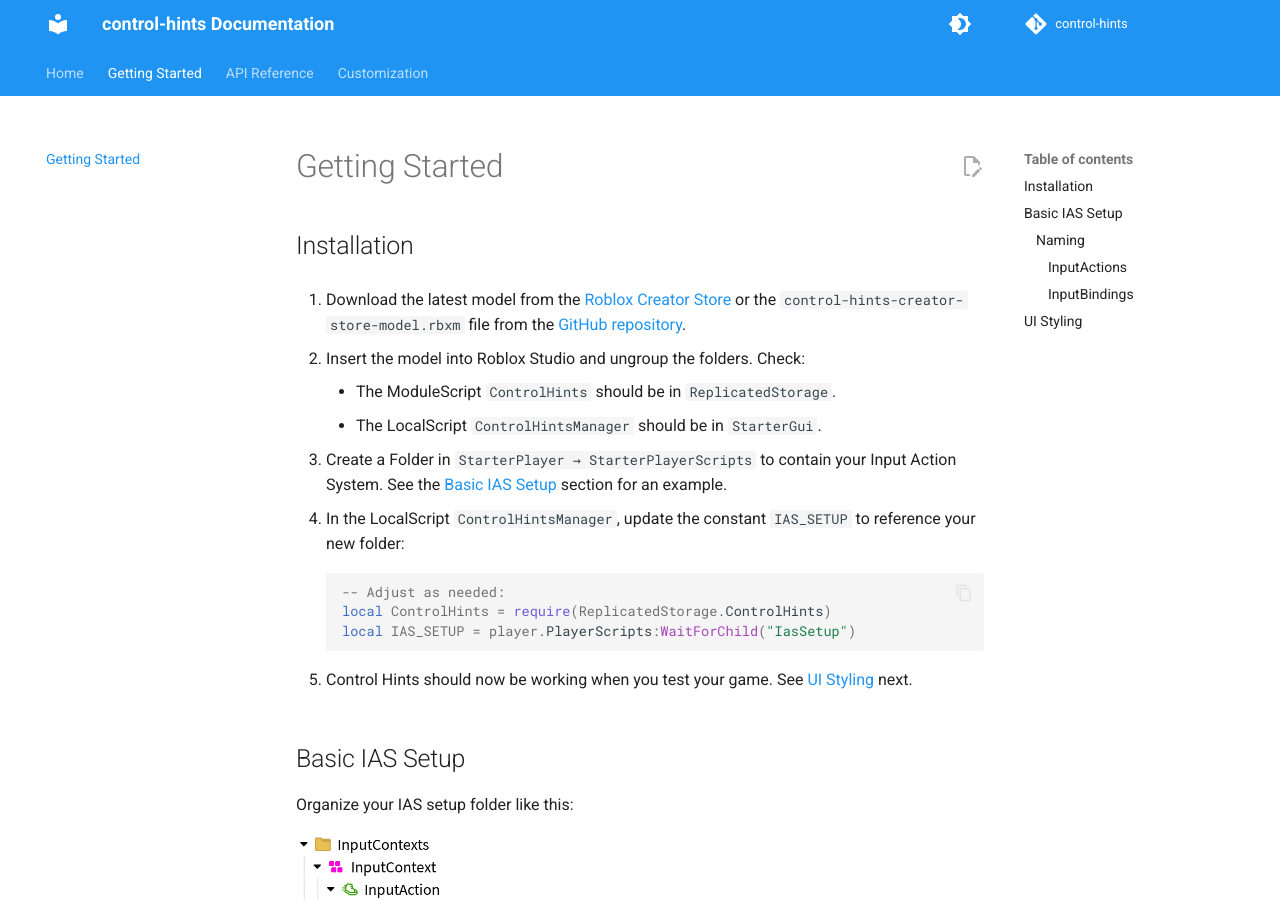
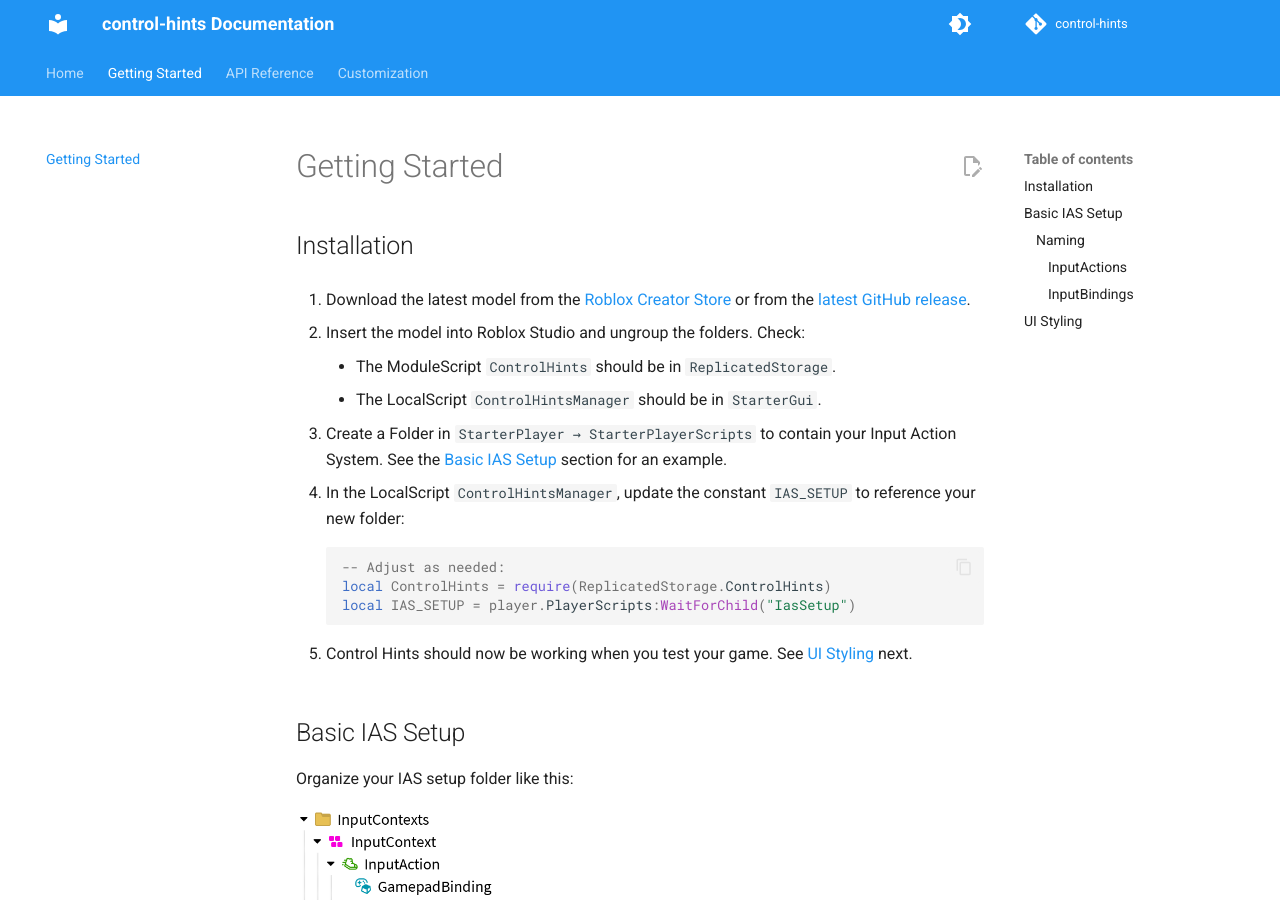
Before and after one commit to btc7274/control-hints, an MkDocs documentation site: the page built from docs/getting-started.md, in a window 1280 px wide and 900 px high. Built offline with MkDocs 1.6.1 and Material for MkDocs 9.7.7, drawn with Linux system fonts in a browser that asks for light colours; plug-ins that fetch from the network failed and are left out; comment, search, counter and statistics services are not loaded.

Commit message:
Distribute the model from releases instead of the repository
The committed model was built by hand in Studio and had gone four months stale
without anything catching it. CI already builds a model and attaches it to
tagged releases, so that becomes the single artifact.

- Untrack control-hints-creator-store-model.rbxm and ignore it
- Point the README and the installation docs at the latest release

Co-Authored-By: Claude Opus 5 <noreply@anthropic.com>

```diff
--- a/docs/getting-started.md
+++ b/docs/getting-started.md
@@ -2,7 +2,7 @@
 
 ## Installation
 
-1. Download the latest model from the [Roblox Creator Store](https://create.roblox.com/store/asset/87894581499695/Control-Hints) or the `control-hints-creator-store-model.rbxm` file from the [GitHub repository](https://github.com/btc7274/control-hints).
+1. Download the latest model from the [Roblox Creator Store](https://create.roblox.com/store/asset/87894581499695/Control-Hints) or from the [latest GitHub release](https://github.com/btc7274/control-hints/releases/latest).
 
 2. Insert the model into Roblox Studio and ungroup the folders. Check:
     - The ModuleScript `ControlHints` should be in `ReplicatedStorage`.
```
Also changed, not shown: README.md (+1 -1 lines), 2 other files.
